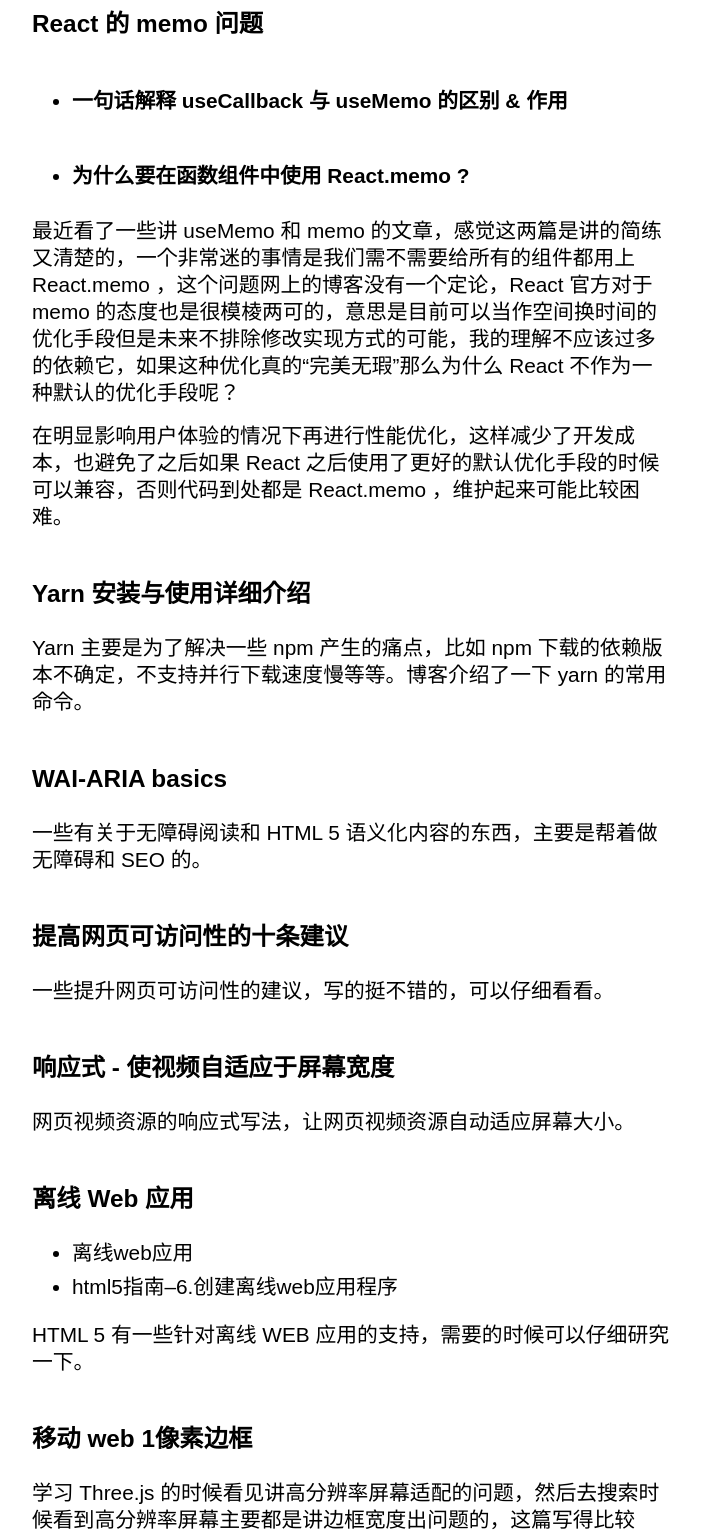
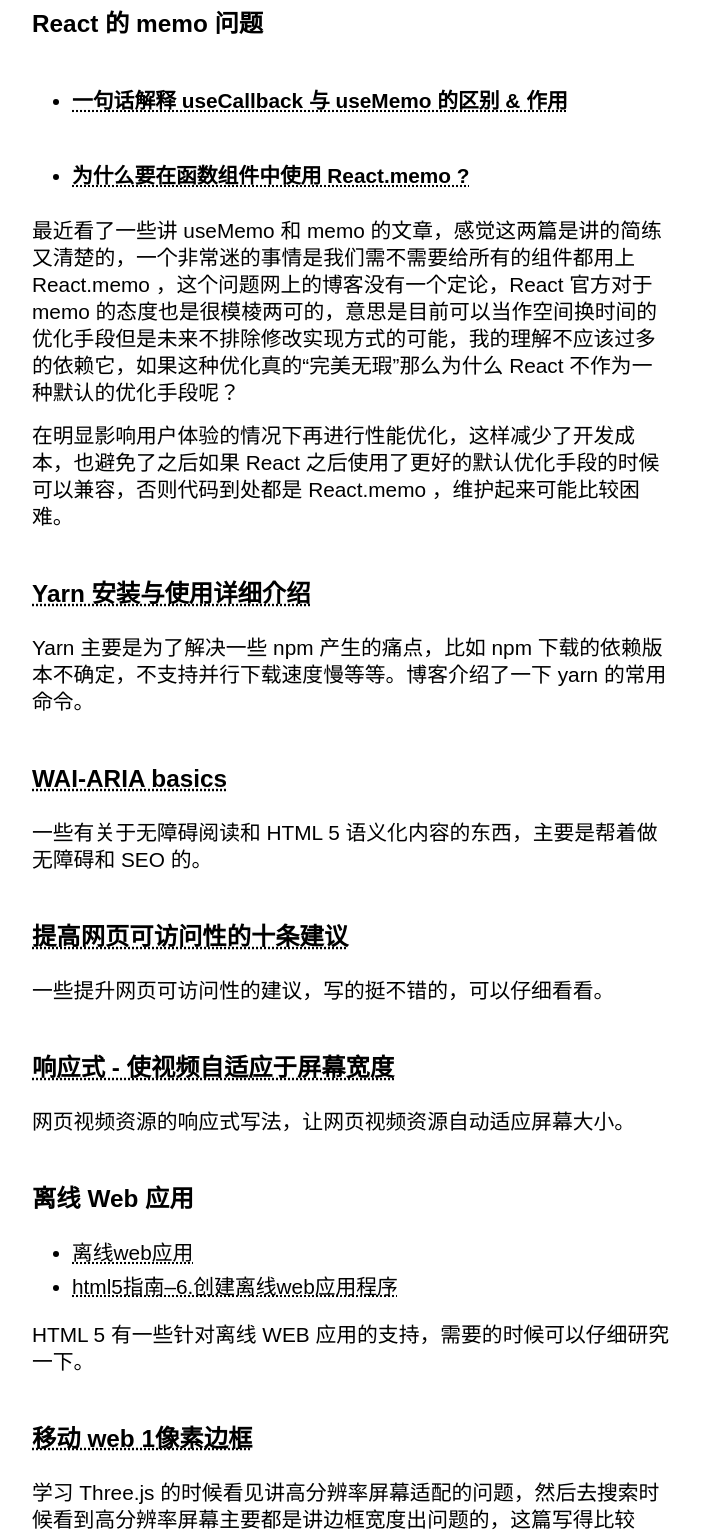
Before and after one commit to wangyu-1999/wangyu-1999.github.io, a Jekyll site: the page built from _posts/2021-09-06-博客笔记-5.md, in a window 1280 px wide. Shown: the part 241-1775 px from the top of the page, without its empty margins (288-991 px from the left). Built offline with Jekyll 4.4.1, drawn with Linux system fonts in a browser that asks for light colours; comment, search, counter and statistics services are not loaded.

Commit message:
fix: 修复样式问题

```diff
--- a/_sass/link.scss
+++ b/_sass/link.scss
@@ -17,7 +17,7 @@ li {
   a {
     color: black;
     cursor: pointer;
-    text-decoration: black dotted;
+    text-decoration: underline dotted black;
   }
   a:visited {
     color: gray;
```
